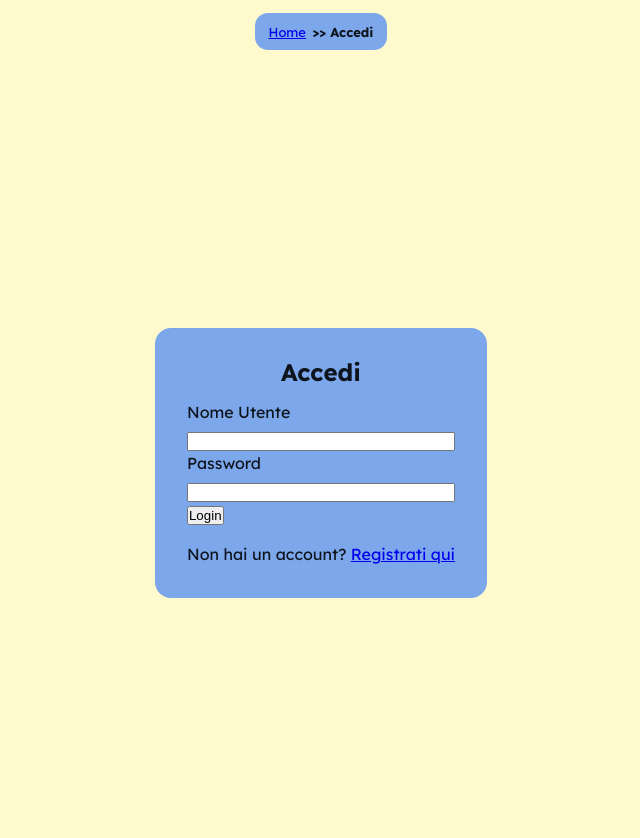
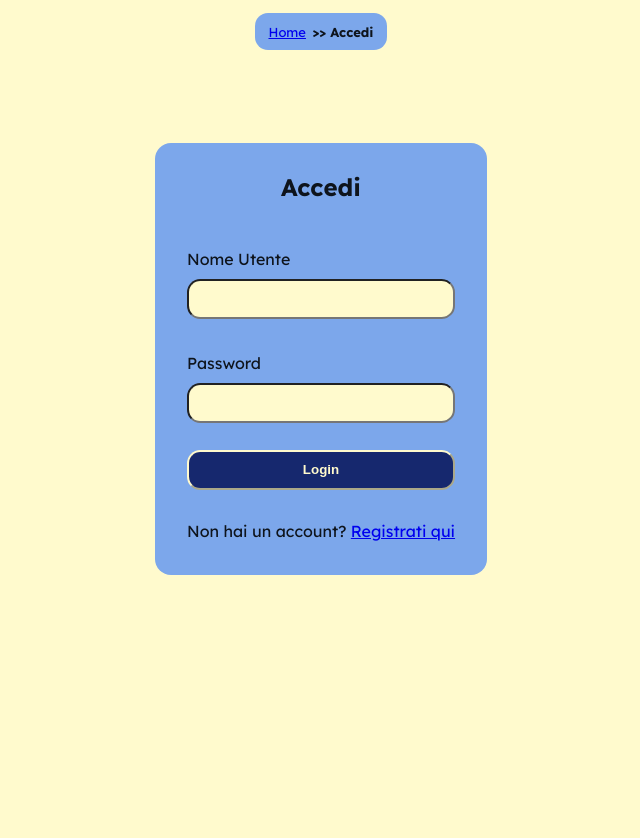
Before and after one commit to nenadkk/StudentSpace, a PHP site: page /accedi.html in a window 1280 px wide. Shown: the part 128-966 px from the top of the page, without its empty margins (319-959 px from the left). Run offline with PHP 8.4, Linux system fonts and the light colour scheme.

Commit message:
miglioramento css login

```diff
--- a/css/style.css
+++ b/css/style.css
@@ -546,7 +546,7 @@ footer {
     min-width: 15em;
     max-width: 25em;
     padding: 2em;
-    margin: auto;
+    margin: 5em auto auto auto;
     background-color: var(--azzurro);
     border-radius: 1em;
     gap: 1em;
@@ -562,4 +562,26 @@ footer {
     display: flex;
     flex-direction: column;
     gap: 0.5em;
+    margin-top: 2em;
 }
+
+input {
+    border-radius: 1em;
+    min-height: 3em;
+    text-indent: 1em;
+    background-color: var(--crema);
+    color: var(--bluNotte);
+    font-weight: 600;
+}
+
+button {
+    width: 100%;
+    margin-top: 2em;
+    margin-bottom: 1em;
+    border-radius: 1em;
+    min-height: 3em;
+    background-color: var(--bluNotte);
+    color: var(--crema);
+    font-weight: 600;
+    border-color: var(--crema);
+}
```
